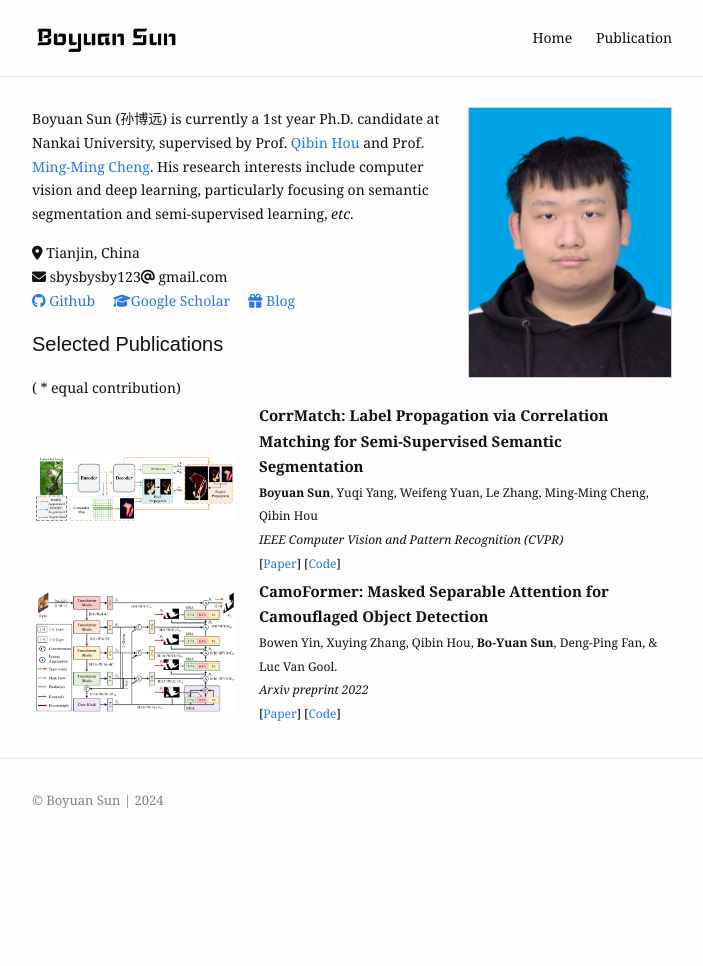
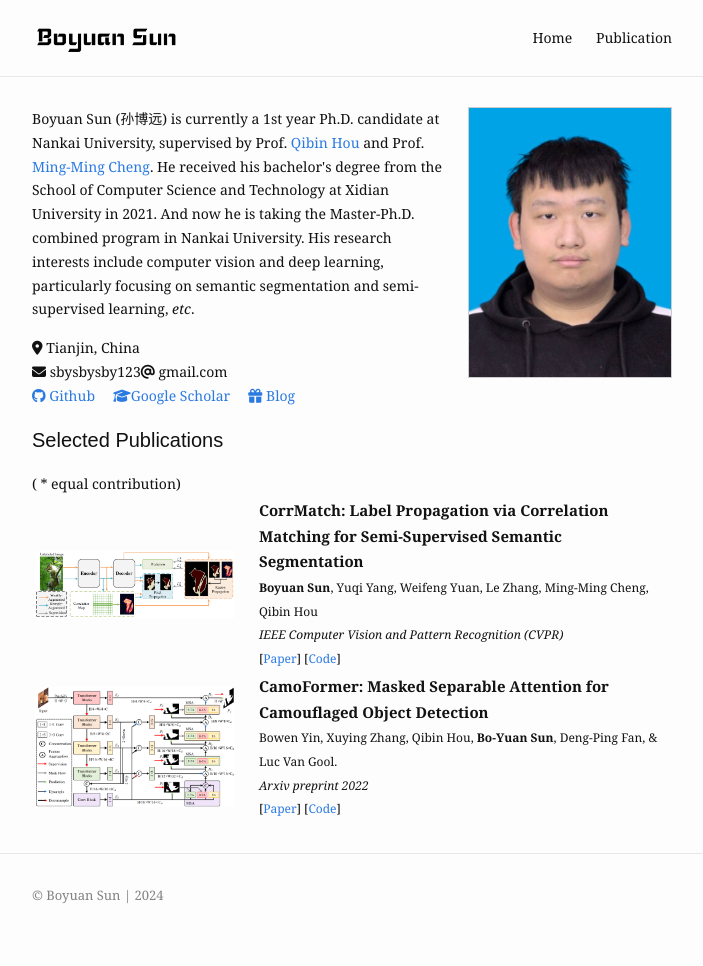
Before and after one commit to BBBBchan/BBBBchan.github.io, a Jekyll site: the page built from index.html, in a window 1280 px wide. Shown: the whole page, without its empty margins (288-991 px from the left). Built offline with Jekyll 4.4.1, drawn with Linux system fonts in a browser that asks for light colours; nearby versions of some CDN libraries; before the commit the page ends 900 px from its top, so only the background shows below that.

Commit message:
Update index.html

```diff
--- a/index.html
+++ b/index.html
@@ -27,7 +27,7 @@ items:
 
 <p>
   Boyuan Sun (孙博远) is currently a 1st year Ph.D. candidate at Nankai University,
-  supervised by Prof. <a href="https://houqb.github.io/">Qibin Hou</a> and Prof. <a href="https://mmcheng.net/cmm">Ming-Ming Cheng</a>.
+  supervised by Prof. <a href="https://houqb.github.io/">Qibin Hou</a> and Prof. <a href="https://mmcheng.net/cmm">Ming-Ming Cheng</a>. He received his bachelor's degree from the School of Computer Science and Technology at Xidian University in 2021. And now he is taking the Master-Ph.D. combined program in Nankai University.
   His research interests include computer vision and deep learning, particularly focusing on semantic segmentation and semi-supervised learning, <i>etc</i>.
 </p>
 
```
